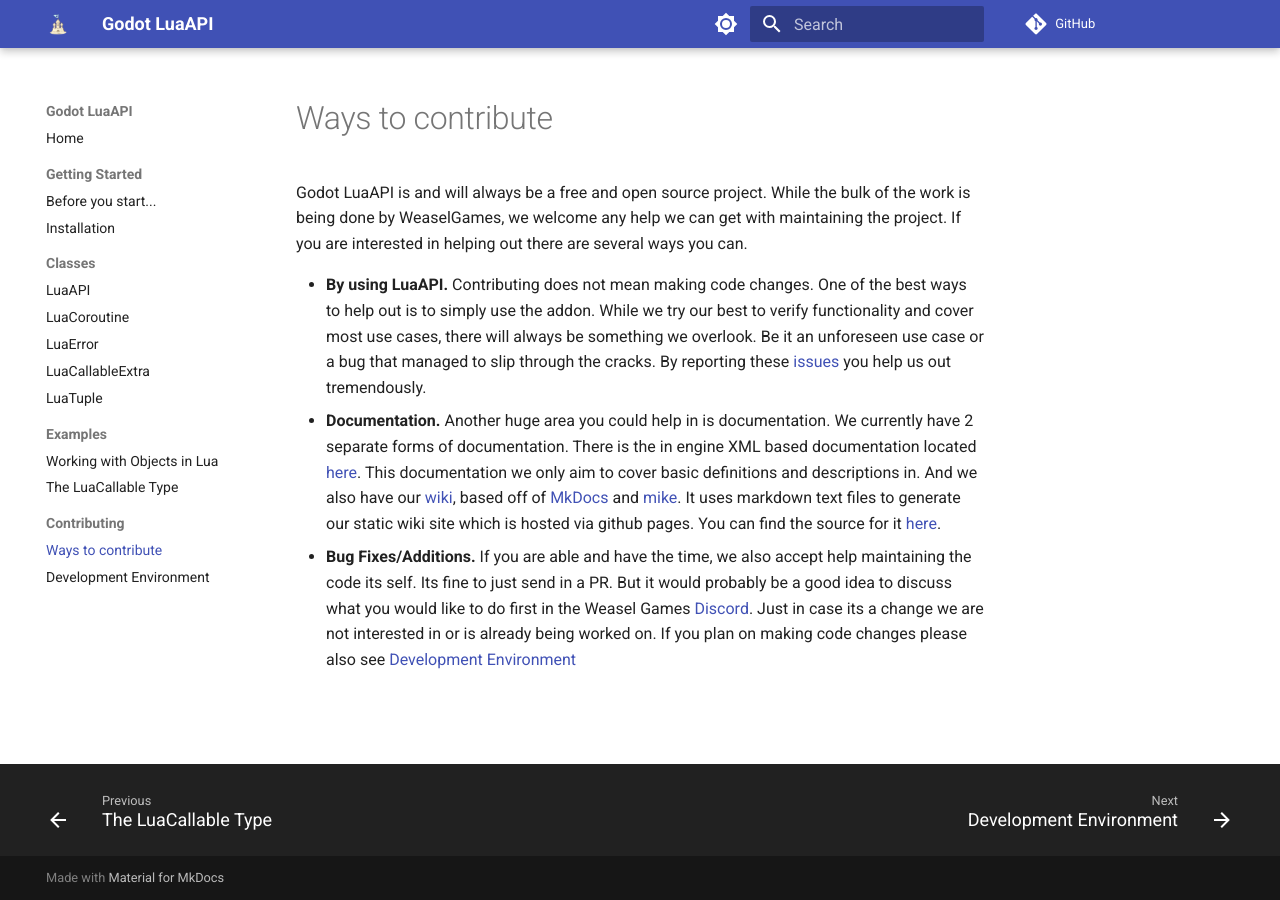
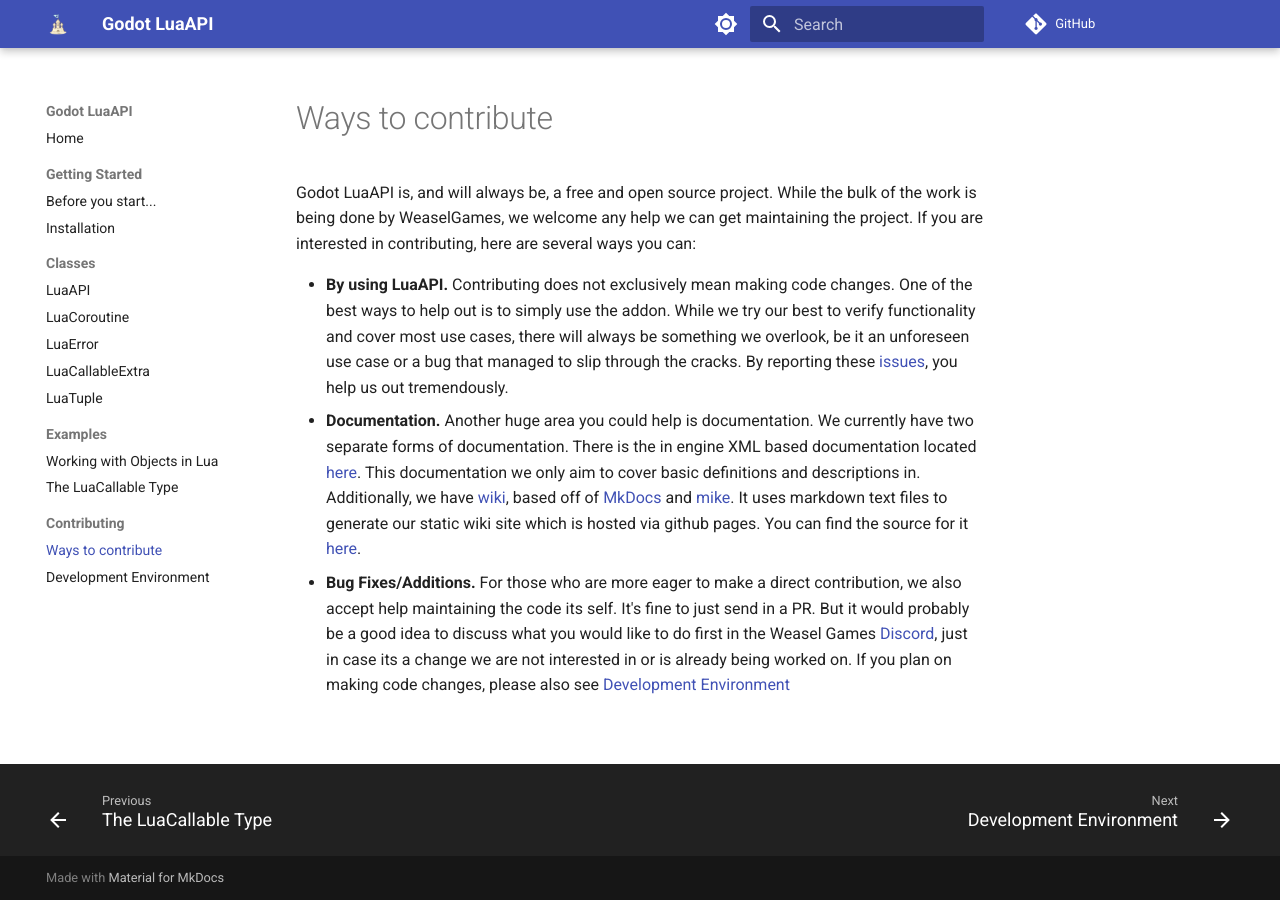
Before and after one commit to WeaselGames/godot_luaAPI_docs, an MkDocs documentation site: the page built from docs/contributing/ways_to_contribute.md, in a window 1280 px wide. Built offline with MkDocs 1.6.1 and Material for MkDocs 9.7.7, drawn with Linux system fonts in a browser that asks for light colours; comment, search, counter and statistics services are not loaded; the version menu is left out.

Commit message:
Grammar and Sentence Structure Changes (#9)

```diff
--- a/docs/contributing/ways_to_contribute.md
+++ b/docs/contributing/ways_to_contribute.md
@@ -1,7 +1,7 @@
 # Ways to contribute
 
-Godot LuaAPI is and will always be a free and open source project. While the bulk of the work is being done by WeaselGames, we welcome any help we can get with maintaining the project. If you are interested in helping out there are several ways you can.
+Godot LuaAPI is, and will always be, a free and open source project. While the bulk of the work is being done by WeaselGames, we welcome any help we can get maintaining the project. If you are interested in contributing, here are several ways you can:
 
-- **By using LuaAPI.** Contributing does not mean making code changes. One of the best ways to help out is to simply use the addon. While we try our best to verify functionality and cover most use cases, there will always be something we overlook. Be it an unforeseen use case or a bug that managed to slip through the cracks. By reporting these [issues](https://github.com/WeaselGames/godot_luaAPI/issues/new/choose) you help us out tremendously.
-- **Documentation.** Another huge area you could help in is documentation. We currently have 2 separate forms of documentation. There is the in engine XML based documentation located [here](https://github.com/WeaselGames/godot_luaAPI/tree/main/doc_classes). This documentation we only aim to cover basic definitions and descriptions in. And we also have our [wiki](https://luaapi.weaselgames.info), based off of [MkDocs](https://www.mkdocs.org/) and [mike](https://github.com/jimporter/mike). It uses markdown text files to generate our static wiki site which is hosted via github pages. You can find the source for it [here](https://github.com/WeaselGames/godot_luaAPI_docs).
-- **Bug Fixes/Additions.** If you are able and have the time, we also accept help maintaining the code its self. Its fine to just send in a PR. But it would probably be a good idea to discuss what you would like to do first in the Weasel Games [Discord](https://discord.gg/vGazqdQZ7p). Just in case its a change we are not interested in or is already being worked on. If you plan on making code changes please also see [Development Environment](development_environment.md)
+- **By using LuaAPI.** Contributing does not exclusively mean making code changes. One of the best ways to help out is to simply use the addon. While we try our best to verify functionality and cover most use cases, there will always be something we overlook, be it an unforeseen use case or a bug that managed to slip through the cracks. By reporting these [issues](https://github.com/WeaselGames/godot_luaAPI/issues/new/choose), you help us out tremendously.
+- **Documentation.** Another huge area you could help is documentation. We currently have two separate forms of documentation. There is the in engine XML based documentation located [here](https://github.com/WeaselGames/godot_luaAPI/tree/main/doc_classes). This documentation we only aim to cover basic definitions and descriptions in. Additionally, we have [wiki](https://luaapi.weaselgames.info), based off of [MkDocs](https://www.mkdocs.org/) and [mike](https://github.com/jimporter/mike). It uses markdown text files to generate our static wiki site which is hosted via github pages. You can find the source for it [here](https://github.com/WeaselGames/godot_luaAPI_docs).
+- **Bug Fixes/Additions.** For those who are more eager to make a direct contribution, we also accept help maintaining the code its self. It's fine to just send in a PR. But it would probably be a good idea to discuss what you would like to do first in the Weasel Games [Discord](https://discord.gg/vGazqdQZ7p), just in case its a change we are not interested in or is already being worked on. If you plan on making code changes, please also see [Development Environment](development_environment.md)
```
